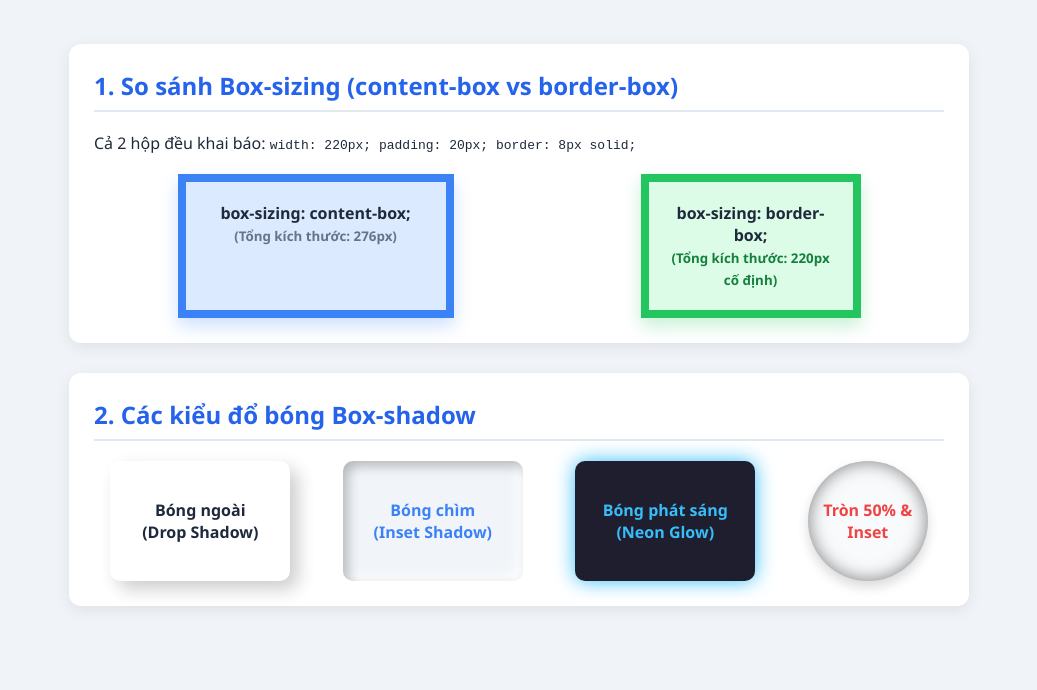
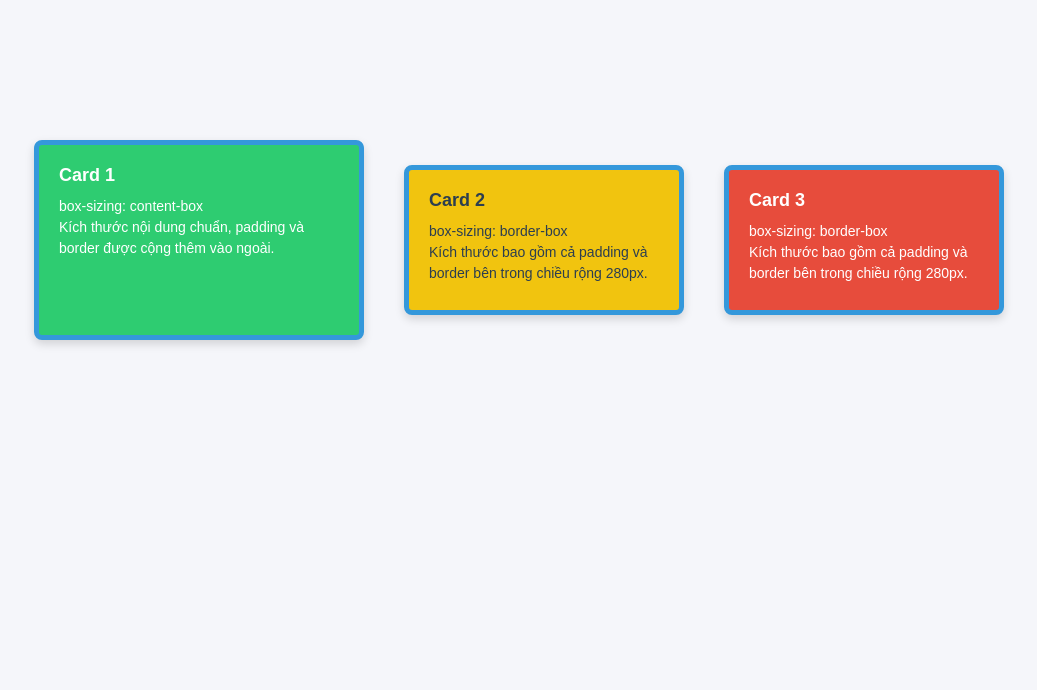
Before and after one commit to dtc245200075-del/my-new-project, a plain HTML site: page index.html in a window 1280 px wide. Shown: the part 110-800 px from the top of the page, without its empty margins (121-1158 px from the left). Drawn offline with Linux system fonts and the light colour scheme.

Commit message:
Hoàn thành bài tập Mô hình hộp CSS

```diff
--- a/index.html
+++ b/index.html
@@ -2,154 +2,23 @@
 <html lang="vi">
 <head>
     <meta charset="UTF-8">
-    <title>Thực hành CSS Box-sizing và Box-shadow</title>
-    <style>
-        body {
-            font-family: 'Segoe UI', Tahoma, Geneva, Verdana, sans-serif;
-            background-color: #f0f4f8;
-            margin: 0;
-            padding: 30px;
-            color: #1e293b;
-        }
-
-        h1 {
-            text-align: center;
-            color: #0f172a;
-            margin-bottom: 30px;
-        }
-
-        .container {
-            max-width: 900px;
-            margin: 0 auto;
-            display: flex;
-            flex-direction: column;
-            gap: 30px;
-        }
-
-        .section-card {
-            background: #ffffff;
-            padding: 25px;
-            border-radius: 12px;
-            box-shadow: 0 4px 15px rgba(0, 0, 0, 0.08);
-        }
-
-        h2 {
-            color: #2563eb;
-            margin-top: 0;
-            border-bottom: 2px solid #e2e8f0;
-            padding-bottom: 8px;
-        }
-
-        .demo-row {
-            display: flex;
-            justify-content: space-around;
-            flex-wrap: wrap;
-            gap: 20px;
-            margin-top: 20px;
-        }
-
-        /* 1. DEMO BOX-SIZING */
-        .box {
-            width: 220px;
-            padding: 20px;
-            border: 8px solid #3b82f6;
-            background-color: #dbeafe;
-            text-align: center;
-            font-weight: 600;
-        }
-
-        .content-box {
-            box-sizing: content-box;
-            box-shadow: 0 8px 16px rgba(59, 130, 246, 0.25);
-        }
-
-        .border-box {
-            box-sizing: border-box;
-            background-color: #dcfce7;
-            border-color: #22c55e;
-            box-shadow: 0 8px 16px rgba(34, 197, 94, 0.25);
-        }
-
-        /* 2. DEMO BOX-SHADOW */
-        .shadow-box {
-            width: 180px;
-            height: 120px;
-            border-radius: 10px;
-            display: flex;
-            align-items: center;
-            justify-content: center;
-            font-weight: bold;
-            text-align: center;
-            padding: 10px;
-            box-sizing: border-box;
-        }
-
-        .shadow-outer {
-            background-color: #ffffff;
-            box-shadow: 8px 8px 18px rgba(0, 0, 0, 0.2);
-            color: #1e293b;
-        }
-
-        .shadow-inset {
-            background-color: #f1f5f9;
-            box-shadow: inset 5px 5px 12px rgba(0, 0, 0, 0.25), inset -5px -5px 12px #ffffff;
-            color: #3b82f6;
-        }
-
-        .shadow-glow {
-            background-color: #1e1e2f;
-            color: #38bdf8;
-            box-shadow: 0 0 20px #38bdf8;
-        }
-
-        .shadow-circle {
-            width: 120px;
-            height: 120px;
-            border-radius: 50%;
-            background-color: #f8fafc;
-            box-shadow: inset 0 0 18px rgba(0, 0, 0, 0.5), 0 6px 12px rgba(0, 0, 0, 0.15);
-            color: #ef4444;
-        }
-    </style>
+    <title>Mô hình hộp CSS - Box Model</title>
+    <link rel="stylesheet" href="style.css">
 </head>
 <body>
-    <div class="container">
-        <h1>Thực hành CSS Box-sizing và Box-shadow</h1>
+    <div class="card">
+        <h3>Card 1</h3>
+        <p>box-sizing: content-box<br>Kích thước nội dung chuẩn, padding và border được cộng thêm vào ngoài.</p>
+    </div>
 
-        <!-- Phần 1: Box-sizing -->
-        <div class="section-card">
-            <h2>1. So sánh Box-sizing (content-box vs border-box)</h2>
-            <p>Cả 2 hộp đều khai báo: <code>width: 220px; padding: 20px; border: 8px solid;</code></p>
-            <div class="demo-row">
-                <div class="box content-box">
-                    box-sizing: content-box;<br>
-                    <small style="color: #64748b;">(Tổng kích thước: 276px)</small>
-                </div>
-                <div class="box border-box">
-                    box-sizing: border-box;<br>
-                    <small style="color: #15803d;">(Tổng kích thước: 220px cố định)</small>
-                </div>
-            </div>
-        </div>
+    <div class="card">
+        <h3>Card 2</h3>
+        <p>box-sizing: border-box<br>Kích thước bao gồm cả padding và border bên trong chiều rộng 280px.</p>
+    </div>
 
-        <!-- Phần 2: Box-shadow -->
-        <div class="section-card">
-            <h2>2. Các kiểu đổ bóng Box-shadow</h2>
-            <div class="demo-row">
-                <div class="shadow-box shadow-outer">
-                    Bóng ngoài<br>(Drop Shadow)
-                </div>
-                <div class="shadow-box shadow-inset">
-                    Bóng chìm<br>(Inset Shadow)
-                </div>
-                <div class="shadow-box shadow-glow">
-                    Bóng phát sáng<br>(Neon Glow)
-                </div>
-                <div class="shadow-box shadow-circle">
-                    Tròn 50% & Inset
-                </div>
-            </div>
-        </div>
+    <div class="card">
+        <h3>Card 3</h3>
+        <p>box-sizing: border-box<br>Kích thước bao gồm cả padding và border bên trong chiều rộng 280px.</p>
     </div>
 </body>
 </html>
--- /dev/null
+++ b/style.css
@@ -0,0 +1,54 @@
+body {
+    font-family: Arial, sans-serif;
+    background-color: #f5f6fa;
+    margin: 0;
+    padding: 30px;
+    display: flex;
+    flex-wrap: wrap;
+    justify-content: center;
+    align-items: center;
+    min-height: 80vh;
+}
+
+/* Cấu hình chung cho .card */
+.card {
+    width: 280px;
+    height: 150px;
+    padding: 20px;
+    border: 5px solid #3498db;
+    margin: 20px;
+    color: #ffffff;
+    border-radius: 8px;
+    box-shadow: 0 4px 10px rgba(0, 0, 0, 0.15);
+}
+
+.card h3 {
+    margin-top: 0;
+    margin-bottom: 10px;
+    font-size: 18px;
+}
+
+.card p {
+    margin: 0;
+    font-size: 14px;
+    line-height: 1.5;
+}
+
+/* Thẻ thứ nhất (:nth-child(1)) */
+.card:nth-child(1) {
+    box-sizing: content-box;
+    background-color: #2ecc71;
+}
+
+/* Thẻ thứ hai (:nth-child(2)) */
+.card:nth-child(2) {
+    box-sizing: border-box;
+    background-color: #f1c40f;
+    color: #2c3e50;
+}
+
+/* Thẻ thứ ba (:nth-child(3)) */
+.card:nth-child(3) {
+    box-sizing: border-box;
+    background-color: #e74c3c;
+}
```
